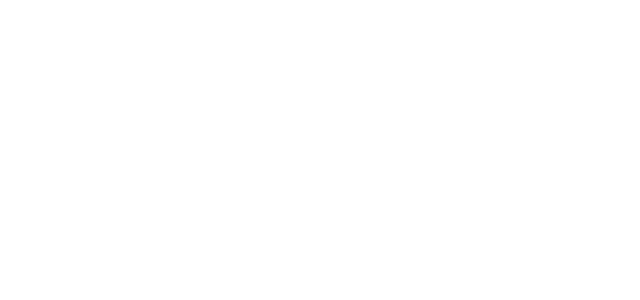
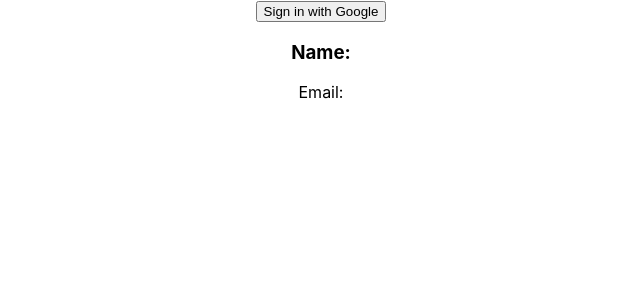
Before and after one commit to kafiabdullah/firebase-auth-recap, a React (Create React App) app: page / in a window 1280 px wide. Shown: the top 300 px of the page, without its empty margins (319-959 px from the left). Built offline with nearby package versions, Linux system fonts and the light colour scheme.

Commit message:
add google sign in method

```diff
--- a/src/App.js
+++ b/src/App.js
@@ -1,10 +1,46 @@
-import logo from './logo.svg';
 import './App.css';
+import firebase from "firebase/app";
+import "firebase/auth";
+import firebaseConfig from './firebase.config'
+import { useState } from 'react';
+firebase.initializeApp(firebaseConfig);
+
 
 function App() {
+  const [user, setUser] = useState({});
+  var provider = new firebase.auth.GoogleAuthProvider();
+
+
+  const handleSignInGoogle = () => {
+    firebase.auth()
+      .signInWithPopup(provider)
+      .then((result) => {
+        /** @type {firebase.auth.OAuthCredential} */
+        var credential = result.credential;
+
+        var token = credential.accessToken;
+        var user = result.user;
+        console.log(user);
+        setUser(user)
+
+      }).catch((error) => {
+        // Handle Errors here.
+        var errorCode = error.code;
+        var errorMessage = error.message;
+        // The emailof the user's account used.
+        var email = error.email;
+        // The firebase.auth.AuthCredential type that was used.
+        var credential = error.credential;
+        // ...
+      });
+  }
+
   return (
     <div className="App">
-
+      <button onClick={handleSignInGoogle}> Sign in with Google</button>
+      <h3>Name: {user.displayName}</h3>
+      <p>Email: {user.email}</p>
+      <img src={user.photoURL} alt="" />
     </div>
   );
 }
```
